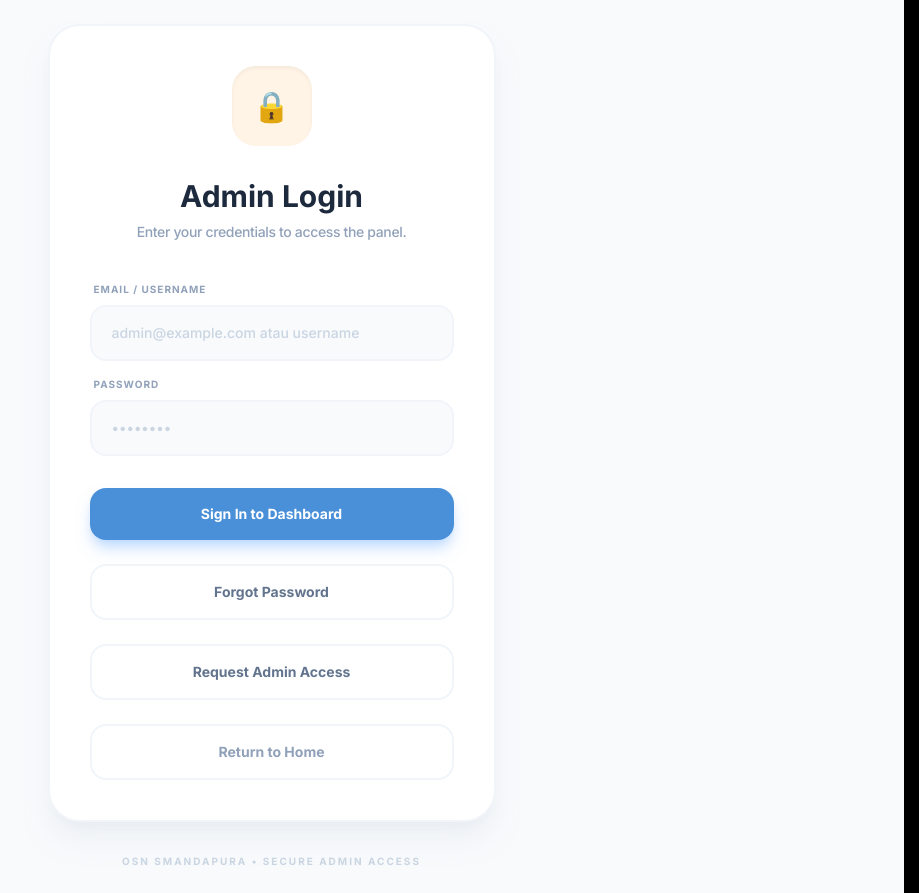
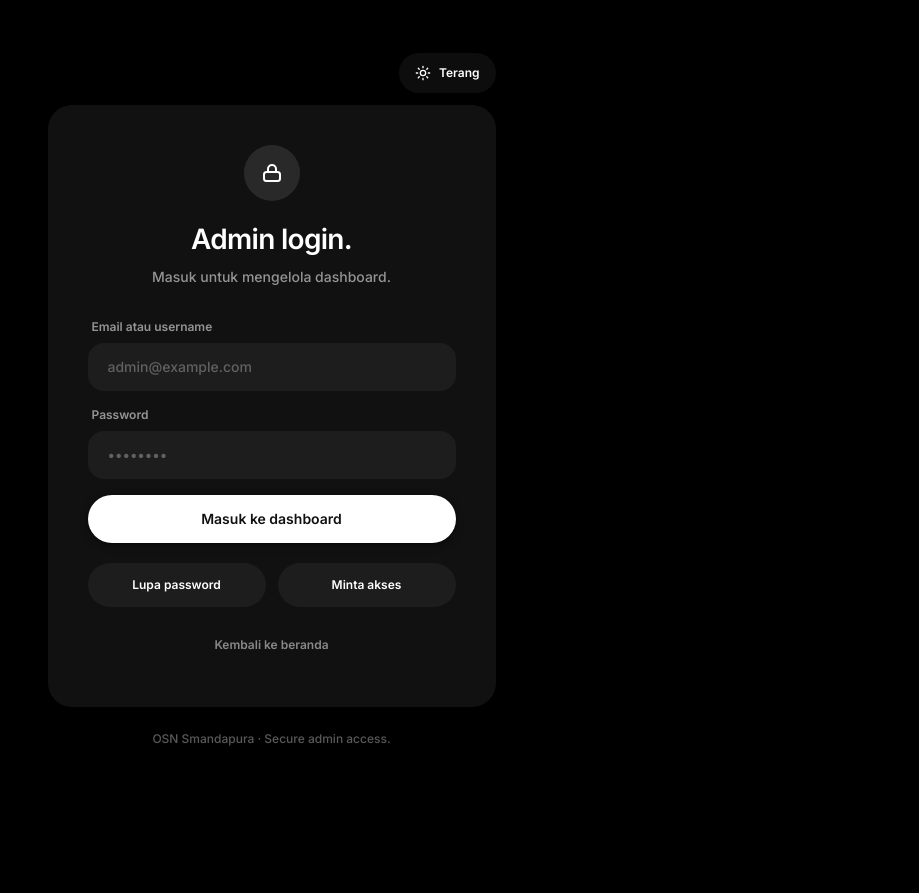
Before and after one commit to LvnnnX/exam-app, a Next.js app: page /admin in a window 1280 px wide. Shown: the whole page, without its empty margins (361-1280 px from the left). After the commit the page ends 800 px from the top, so only its background shows below. Built offline with nearby package versions, Linux system fonts and the light colour scheme; no server answers.

Commit message:
feat(ui): update admin login view design

```diff
--- a/app/components/AdminLoginView.tsx
+++ b/app/components/AdminLoginView.tsx
@@ -1,6 +1,7 @@
 "use client";
 
 import React from 'react';
+import { useAdminTheme } from '@/app/hooks/useAdminTheme';
 
 type AdminLoginViewProps = {
   email: string;
@@ -21,86 +22,156 @@ export default function AdminLoginView({
   onPasswordChange,
   onSubmit,
 }: AdminLoginViewProps) {
+  const { theme, toggleTheme } = useAdminTheme();
+  const isDark = theme === 'dark';
+
+  const pageBg = isDark ? 'bg-black' : 'bg-white';
+  const cardBg = isDark ? 'bg-[#111111]' : 'bg-white';
+  const cardShadow = isDark ? 'shadow-ios-lg' : 'shadow-ios-lg';
+  const headlineColor = isDark ? 'text-white' : 'text-nike-black';
+  const mutedText = isDark ? 'text-white/55' : 'text-black/55';
+  const subtleText = isDark ? 'text-white/35' : 'text-black/35';
+  const iconBubble = isDark ? 'bg-white/10 text-white' : 'bg-black/5 text-nike-black';
+  const inputClass = isDark
+    ? 'w-full h-12 rounded-2xl bg-white/5 px-5 text-sm font-medium text-white placeholder:text-white/30 focus:outline-none focus:bg-white/10 focus:ring-2 focus:ring-white/20 transition-spring-fast'
+    : 'w-full h-12 rounded-2xl bg-black/5 px-5 text-sm font-medium text-nike-black placeholder:text-black/30 focus:outline-none focus:bg-white focus:ring-2 focus:ring-nike-black/15 transition-spring-fast';
+  const labelClass = isDark ? 'text-white/55' : 'text-black/55';
+  const primaryBtn = isDark
+    ? 'w-full h-12 rounded-full bg-white text-nike-black text-sm font-semibold shadow-ios-sm hover:shadow-ios-md hover:scale-[1.01] active:scale-[0.99] transition-spring-fast disabled:opacity-50 disabled:cursor-not-allowed disabled:hover:scale-100'
+    : 'w-full h-12 rounded-full bg-nike-black text-white text-sm font-semibold shadow-ios-sm hover:shadow-ios-md hover:scale-[1.01] active:scale-[0.99] transition-spring-fast disabled:opacity-50 disabled:cursor-not-allowed disabled:hover:scale-100';
+  const ghostBtn = isDark
+    ? 'h-11 rounded-full bg-white/5 text-xs font-semibold text-white hover:bg-white/10 transition-spring-fast'
+    : 'h-11 rounded-full bg-black/5 text-xs font-semibold text-nike-black hover:bg-black/10 transition-spring-fast';
+  const linkBtn = isDark
+    ? 'w-full h-11 rounded-full text-xs font-semibold text-white/50 hover:text-white hover:bg-white/5 transition-spring-fast'
+    : 'w-full h-11 rounded-full text-xs font-semibold text-black/50 hover:text-nike-black hover:bg-black/5 transition-spring-fast';
+  const togglePill = isDark
+    ? 'inline-flex items-center gap-2 h-10 px-4 rounded-full bg-white/5 text-xs font-semibold text-white hover:bg-white/10 transition-spring-fast'
+    : 'inline-flex items-center gap-2 h-10 px-4 rounded-full bg-black/5 text-xs font-semibold text-nike-black hover:bg-black/10 transition-spring-fast';
+
   return (
-    <div className="min-h-screen flex items-center justify-center bg-slate-50 p-6">
-      <div className="max-w-md w-full">
-        <div className="bg-white rounded-[32px] p-8 md:p-10 shadow-xl shadow-slate-200/50 border-2 border-slate-100 text-center">
-          <div className="w-20 h-20 bg-[#FF9500]/10 text-[#FF9500] rounded-[24px] flex items-center justify-center mx-auto mb-8 text-3xl shadow-inner">
-            🔒
+    <div className={`min-h-screen flex items-center justify-center px-4 py-10 ${pageBg}`}>
+      <div className="w-full max-w-md">
+        <div className="flex justify-end mb-3">
+          <button
+            type="button"
+            onClick={toggleTheme}
+            aria-label={isDark ? 'Aktifkan tema terang' : 'Aktifkan tema gelap'}
+            className={togglePill}
+          >
+            {isDark ? (
+              <>
+                <svg viewBox="0 0 24 24" fill="none" stroke="currentColor" strokeWidth="2" strokeLinecap="round" strokeLinejoin="round" className="w-4 h-4" aria-hidden>
+                  <circle cx="12" cy="12" r="4" />
+                  <path d="M12 2v2M12 20v2M4.93 4.93l1.41 1.41M17.66 17.66l1.41 1.41M2 12h2M20 12h2M4.93 19.07l1.41-1.41M17.66 6.34l1.41-1.41" />
+                </svg>
+                Terang
+              </>
+            ) : (
+              <>
+                <svg viewBox="0 0 24 24" fill="none" stroke="currentColor" strokeWidth="2" strokeLinecap="round" strokeLinejoin="round" className="w-4 h-4" aria-hidden>
+                  <path d="M21 12.79A9 9 0 1 1 11.21 3 7 7 0 0 0 21 12.79z" />
+                </svg>
+                Gelap
+              </>
+            )}
+          </button>
+        </div>
+
+        <div className={`${cardBg} rounded-3xl p-8 md:p-10 ${cardShadow}`}>
+          <div className="flex flex-col items-center text-center mb-8">
+            <div className={`w-14 h-14 rounded-full flex items-center justify-center mb-5 ${iconBubble}`}>
+              <svg
+                viewBox="0 0 24 24"
+                fill="none"
+                stroke="currentColor"
+                strokeWidth="2"
+                strokeLinecap="round"
+                strokeLinejoin="round"
+                className="w-6 h-6"
+                aria-hidden
+              >
+                <rect x="4" y="11" width="16" height="9" rx="2.5" />
+                <path d="M8 11V8a4 4 0 0 1 8 0v3" />
+              </svg>
+            </div>
+            <h1 className={`text-2xl md:text-[28px] font-semibold tracking-tight ${headlineColor}`}>
+              Admin login.
+            </h1>
+            <p className={`mt-2 text-sm font-medium ${mutedText}`}>
+              Masuk untuk mengelola dashboard.
+            </p>
           </div>
 
-          <h1 className="text-2xl md:text-3xl font-bold text-slate-800 mb-2">Admin Login</h1>
-          <p className="text-slate-400 text-sm mb-10 font-medium tracking-tight">Enter your credentials to access the panel.</p>
-
-          <form onSubmit={onSubmit} className="space-y-4 text-left">
-            <div>
-              <label className="block text-[10px] font-bold text-slate-400 uppercase tracking-widest mb-2 ml-1">Email / Username</label>
+          <form onSubmit={onSubmit} className="space-y-4">
+            <label className="block">
+              <span className={`block text-xs font-semibold mb-2 ml-1 ${labelClass}`}>Email atau username</span>
               <input
                 type="text"
                 autoComplete="username"
                 value={email}
                 onChange={(e) => onEmailChange(e.target.value)}
-                placeholder="admin@example.com atau username"
-                className="w-full bg-slate-50 border-2 border-slate-100 rounded-2xl px-5 py-4 text-sm font-medium text-slate-700 focus:outline-none focus:ring-4 focus:ring-[#4A90D9]/10 focus:border-[#4A90D9] transition-all placeholder:text-slate-300"
+                placeholder="admin@example.com"
+                className={inputClass}
                 required
               />
-            </div>
+            </label>
 
-            <div>
-              <label className="block text-[10px] font-bold text-slate-400 uppercase tracking-widest mb-2 ml-1">Password</label>
+            <label className="block">
+              <span className={`block text-xs font-semibold mb-2 ml-1 ${labelClass}`}>Password</span>
               <input
                 type="password"
+                autoComplete="current-password"
                 value={password}
                 onChange={(e) => onPasswordChange(e.target.value)}
                 placeholder="••••••••"
-                className="w-full bg-slate-50 border-2 border-slate-100 rounded-2xl px-5 py-4 text-sm font-medium text-slate-700 focus:outline-none focus:ring-4 focus:ring-[#4A90D9]/10 focus:border-[#4A90D9] transition-all placeholder:text-slate-300"
+                className={inputClass}
                 required
               />
-            </div>
+            </label>
 
             {authError && (
-              <div className="p-4 bg-red-50 border-2 border-red-100 rounded-2xl text-red-600 text-xs font-bold animate-shake">
-                ⚠️ {authError}
+              <div
+                role="alert"
+                className="rounded-2xl bg-accent-red/10 px-4 py-3 text-xs font-semibold text-accent-red"
+              >
+                {authError}
               </div>
             )}
 
-            <button
-              type="submit"
-              disabled={authLoading}
-              style={{ background: '#4A90D9' }}
-              className="w-full py-4 mt-4 text-white rounded-2xl font-bold text-sm shadow-lg shadow-blue-200 hover:opacity-90 active:scale-[0.98] transition-all disabled:opacity-50 disabled:cursor-not-allowed"
-            >
-              {authLoading ? 'Verifying...' : 'Sign In to Dashboard'}
+            <button type="submit" disabled={authLoading} className={primaryBtn}>
+              {authLoading ? 'Memverifikasi...' : 'Masuk ke dashboard'}
             </button>
+
+            <div className="grid grid-cols-2 gap-3 pt-1">
+              <button
+                type="button"
+                onClick={() => (window.location.href = '/admin/forgot-password')}
+                className={ghostBtn}
+              >
+                Lupa password
+              </button>
+              <button
+                type="button"
+                onClick={() => (window.location.href = '/admin/signup')}
+                className={ghostBtn}
+              >
+                Minta akses
+              </button>
+            </div>
 
             <button
               type="button"
-              onClick={() => window.location.href = '/admin/forgot-password'}
-              className="w-full py-4 bg-white border-2 border-slate-100 text-slate-500 rounded-2xl font-bold text-sm hover:bg-slate-50 transition-colors mt-2"
+              onClick={() => (window.location.href = '/')}
+              className={linkBtn}
             >
-              Forgot Password
-            </button>
-
-            <button
-              type="button"
-              onClick={() => window.location.href = '/admin/signup'}
-              className="w-full py-4 bg-white border-2 border-slate-100 text-slate-500 rounded-2xl font-bold text-sm hover:bg-slate-50 transition-colors mt-2"
-            >
-              Request Admin Access
-            </button>
-
-            <button
-              type="button"
-              onClick={() => window.location.href = '/'}
-              className="w-full py-4 bg-white border-2 border-slate-100 text-slate-400 rounded-2xl font-bold text-sm hover:bg-slate-50 transition-colors mt-2"
-            >
-              Return to Home
+              Kembali ke beranda
             </button>
           </form>
         </div>
 
-        <p className="text-center mt-8 text-[10px] font-bold text-slate-300 uppercase tracking-[0.2em]">
-          OSN SMANDAPURA • SECURE ADMIN ACCESS
+        <p className={`text-center mt-6 text-xs font-medium ${subtleText}`}>
+          OSN Smandapura · Secure admin access.
         </p>
       </div>
     </div>
```
